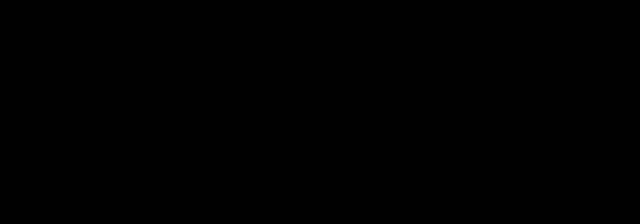
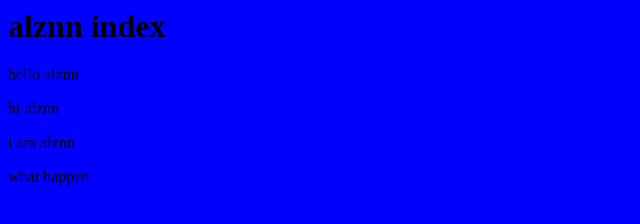
Before and after one commit to alznn/camp0720, a plain HTML site: page index.html in a window 1280 px wide. Shown: the whole page, without its empty margins (0-640 px from the left). Drawn offline with Linux system fonts and the light colour scheme.

Commit message:
last ver

```diff
--- a/index.html
+++ b/index.html
@@ -1,5 +1,5 @@
 <!DOCTYPE>
-<body bgcolor=black , font color="white">
+<body bgcolor=blue>
 	<head>
 		<h1>alznn index</h1>
 		<p>hello alznn </p>
```
